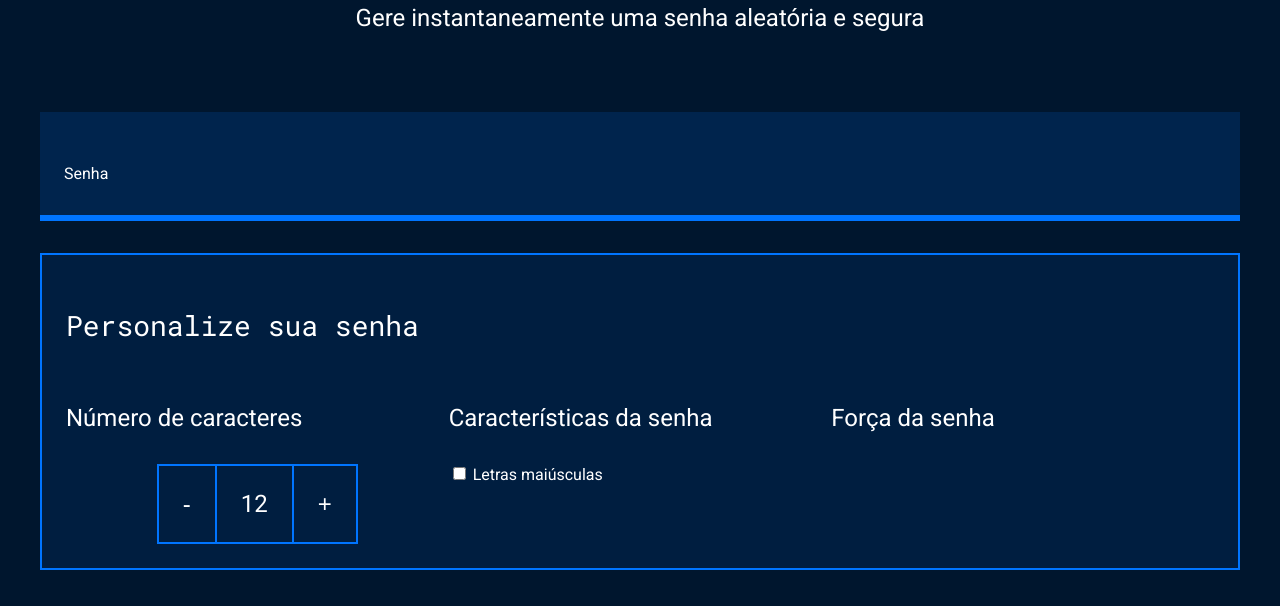
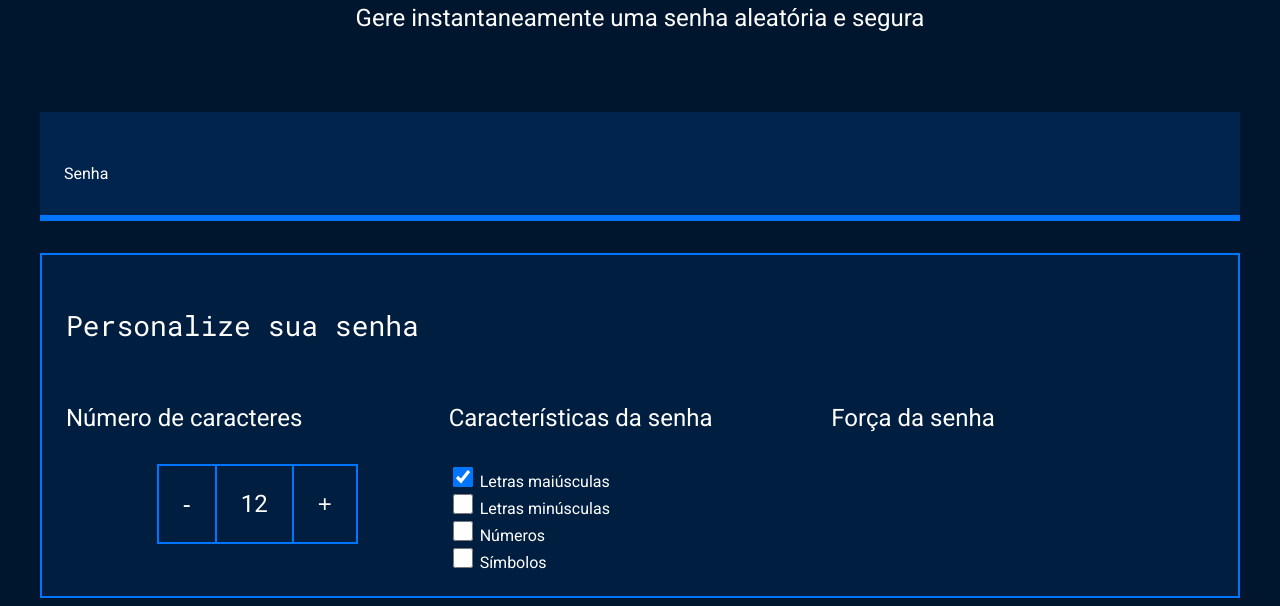
Before and after one commit to rafaelly-3a/Gerador-de-senhas-Rafa, a plain HTML site: page index.html in a window 1280 px wide. Shown: the part 214-820 px from the top of the page. Drawn offline with Linux system fonts and the light colour scheme.

Commit message:
personaliamos os caracteries

```diff
--- a/index.html
+++ b/index.html
@@ -31,10 +31,24 @@
                     </div>
                 </div>
                 <div class="parametro-senha">
-                    <h4 class="parametro-senha__titulo">Características da senha</h4>
-                     <input name="maiusculo" type="checkbox">
-                        <label for="maiusculo">Letras maiúsculas</label>
-                </div>
+    <h4 class="parametro-senha__titulo">Características da senha</h4>
+    <div class="parametro-senha-checkbox">
+        <input name="maiusculo" type="checkbox" class="checkbox" checked>
+        <label for="maiusculo">Letras maiúsculas</label>
+    </div>
+    <div class="parametro-senha-checkbox">
+        <input name="minusculo" type="checkbox" class="checkbox">
+        <label for="minusculo">Letras minúsculas</label>
+    </div>
+    <div class="parametro-senha-checkbox">
+        <input name="numero" type="checkbox" class="checkbox">
+        <label for="numero">Números</label>
+    </div>
+    <div class="parametro-senha-checkbox">
+        <input name="simbolo" type="checkbox" class="checkbox">
+        <label for="simbolo">Símbolos</label>
+    </div>
+</div>
                 <div class="parametro-senha">
                     <h4 class="parametro-senha__titulo">Força da senha</h4>
                 </div>
--- a/style.css
+++ b/style.css
@@ -106,6 +106,12 @@ body{
     font-size: 24px;
 }
 
+.checkbox{
+    width: 20px;
+    height: 20px;
+    cursor: pointer;
+}
+
 @media screen and (min-width: 768px) {
     .parametro-coluna__senha{
         flex-direction: row;
```
